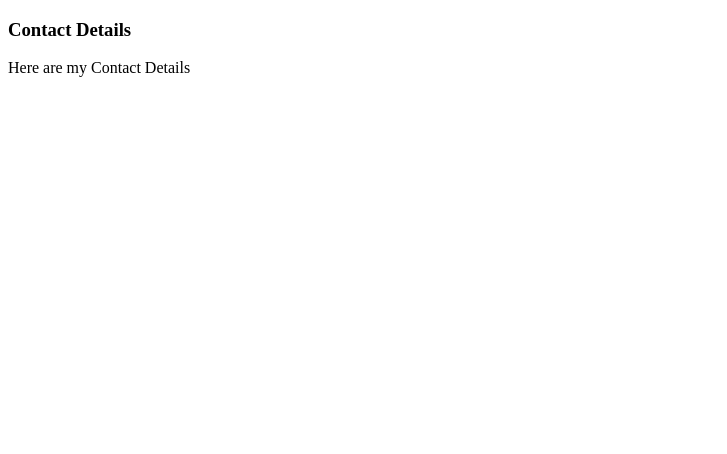
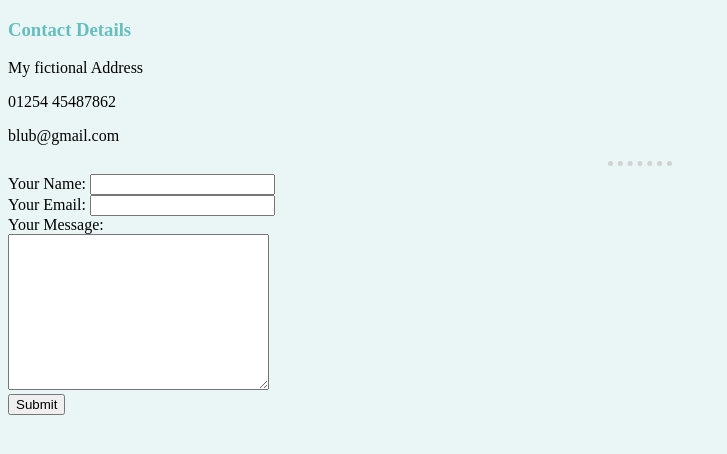
Before and after one commit to Kasuna89/cv, a plain HTML site: page contact.html in a window 1280 px wide. Shown: the whole page, without its empty margins (0-727 px from the left). Drawn offline with Linux system fonts and the light colour scheme.

Commit message:
Update HP
Updated Background, Header, Horizontal Ruler and external CSS

```diff
--- a/contact.html
+++ b/contact.html
@@ -4,9 +4,22 @@
         <meta charset="utf-8">
         <meta name="description" content="Here goes some content of Kasu's Personal Site">
         <title>❥ Kasu's Personal Site</title>
+        <link rel="stylesheet" href="css/style.css">
     </head>
 <body>
     <h3>Contact Details</h3>
-    Here are my Contact Details
+    <p>My fictional Address</p>
+    <p>01254 45487862</p>
+    <p>blub@gmail.com</p>
+    <hr>
+    <form action="mailto:kasuna@gmx.net" method="post" enctype="text/plain">
+        <label for="">Your Name:</label>
+        <input type="text" name="yourName"><br>
+        <label for="">Your Email:</label>
+        <input type="email" name="yourEmail" id=""><br>
+        <label for="">Your Message:</label><br>
+        <textarea name="yourMessage" id="" cols="30" rows="10"></textarea><br>
+        <input type="submit">
+    </form>
 </body>
 </html>
--- /dev/null
+++ b/css/style.css
@@ -0,0 +1,20 @@
+body {
+    background-color: #eaf6f6;
+    }
+
+hr {
+    border-style: none;
+    border-top-style: dotted;
+    border-width: 5px;
+    height: 0px;
+    width: 5%;
+    color: lightgrey;
+    }
+
+h1 {
+    color: #66bfbf;
+}
+
+h3 {
+    color: #66bfbf;
+}
```
Also changed, not shown: hobbies.html (+1 -0 lines), index.html (+2 -0 lines).
